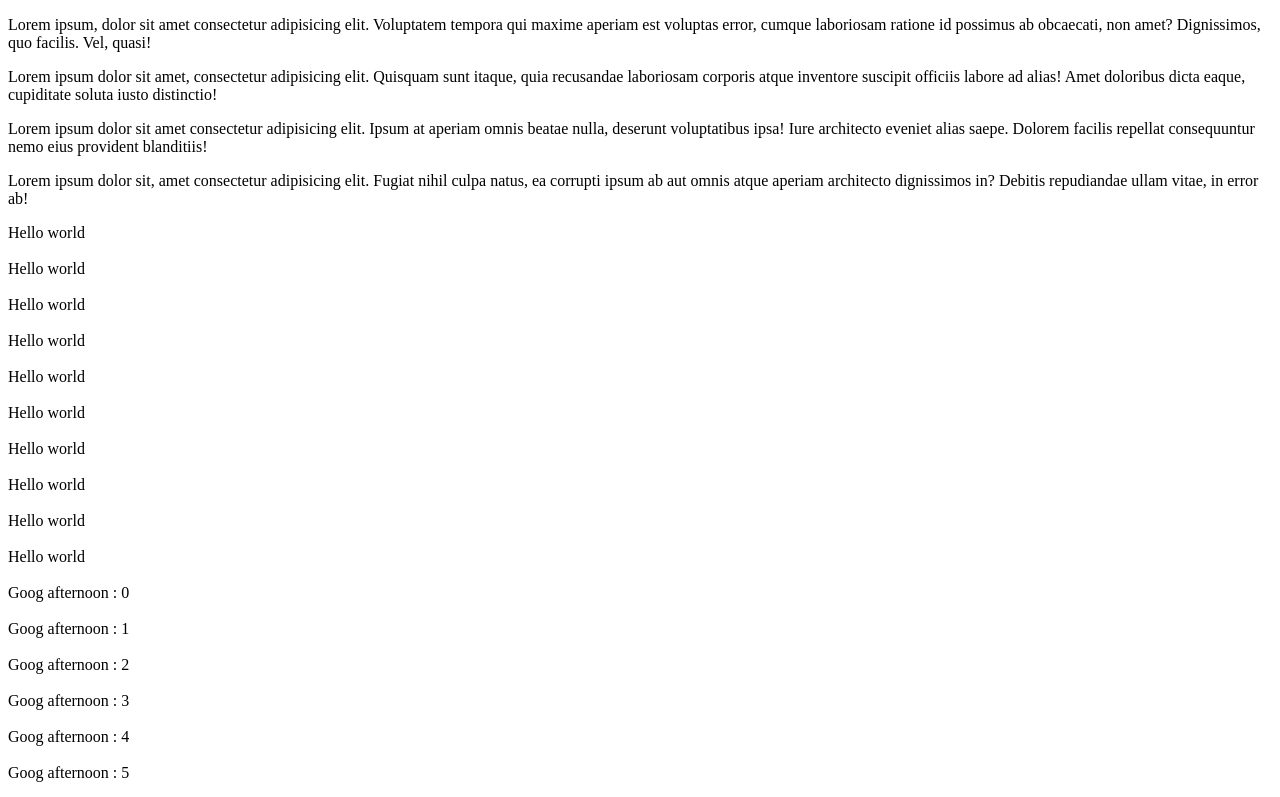
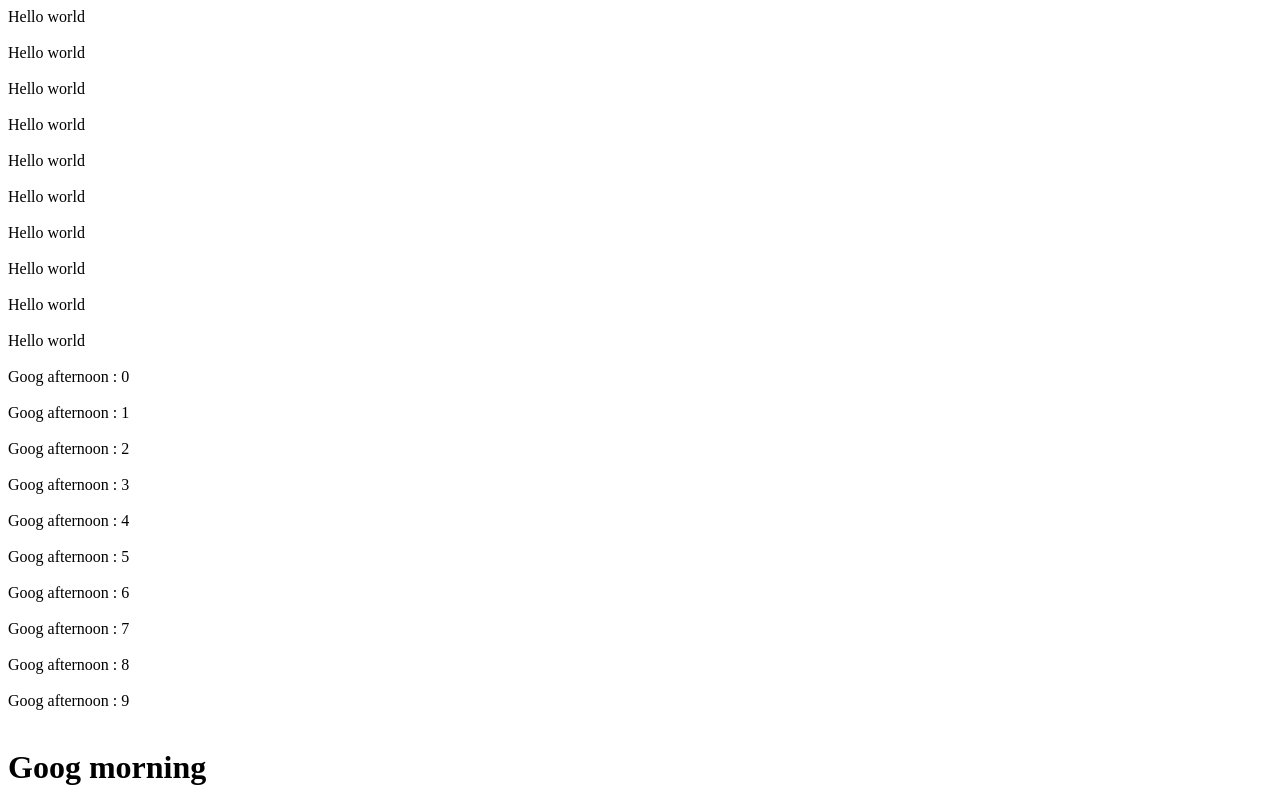
Before and after one commit to JulesGum/homeworkJS1, a plain HTML site: page index.html in a window 1280 px wide. Shown: the top 797 px of the page. Drawn offline with Linux system fonts and the light colour scheme.

Commit message:
delete lorem

```diff
--- a/index.html
+++ b/index.html
@@ -6,11 +6,6 @@
     <title>Document</title>
 </head>
 <body>
-    <p>Lorem ipsum, dolor sit amet consectetur adipisicing elit. Voluptatem tempora qui maxime aperiam est voluptas error, cumque laboriosam ratione id possimus ab obcaecati, non amet? Dignissimos, quo facilis. Vel, quasi!</p>
-    <p>Lorem ipsum dolor sit amet, consectetur adipisicing elit. Quisquam sunt itaque, quia recusandae laboriosam corporis atque inventore suscipit officiis labore ad alias! Amet doloribus dicta eaque, cupiditate soluta iusto distinctio!</p>
-    <p>Lorem ipsum dolor sit amet consectetur adipisicing elit. Ipsum at aperiam omnis beatae nulla, deserunt voluptatibus ipsa! Iure architecto eveniet alias saepe. Dolorem facilis repellat consequuntur nemo eius provident blanditiis!</p>
-    <p>Lorem ipsum dolor sit, amet consectetur adipisicing elit. Fugiat nihil culpa natus, ea corrupti ipsum ab aut omnis atque aperiam architecto dignissimos in? Debitis repudiandae ullam vitae, in error ab!</p>
-
     <script src="script.js"></script>
 </body>
 </html>
```
